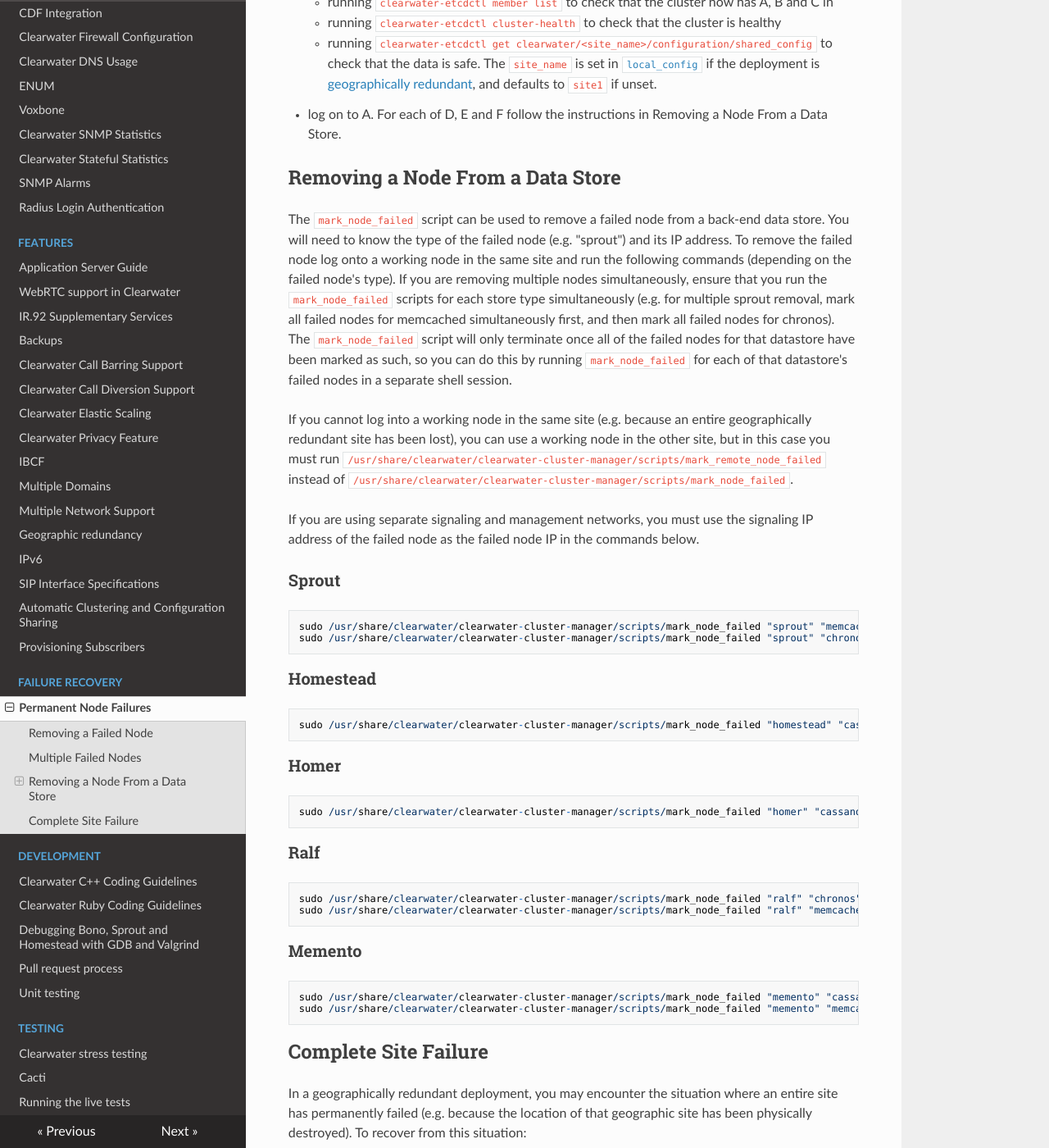
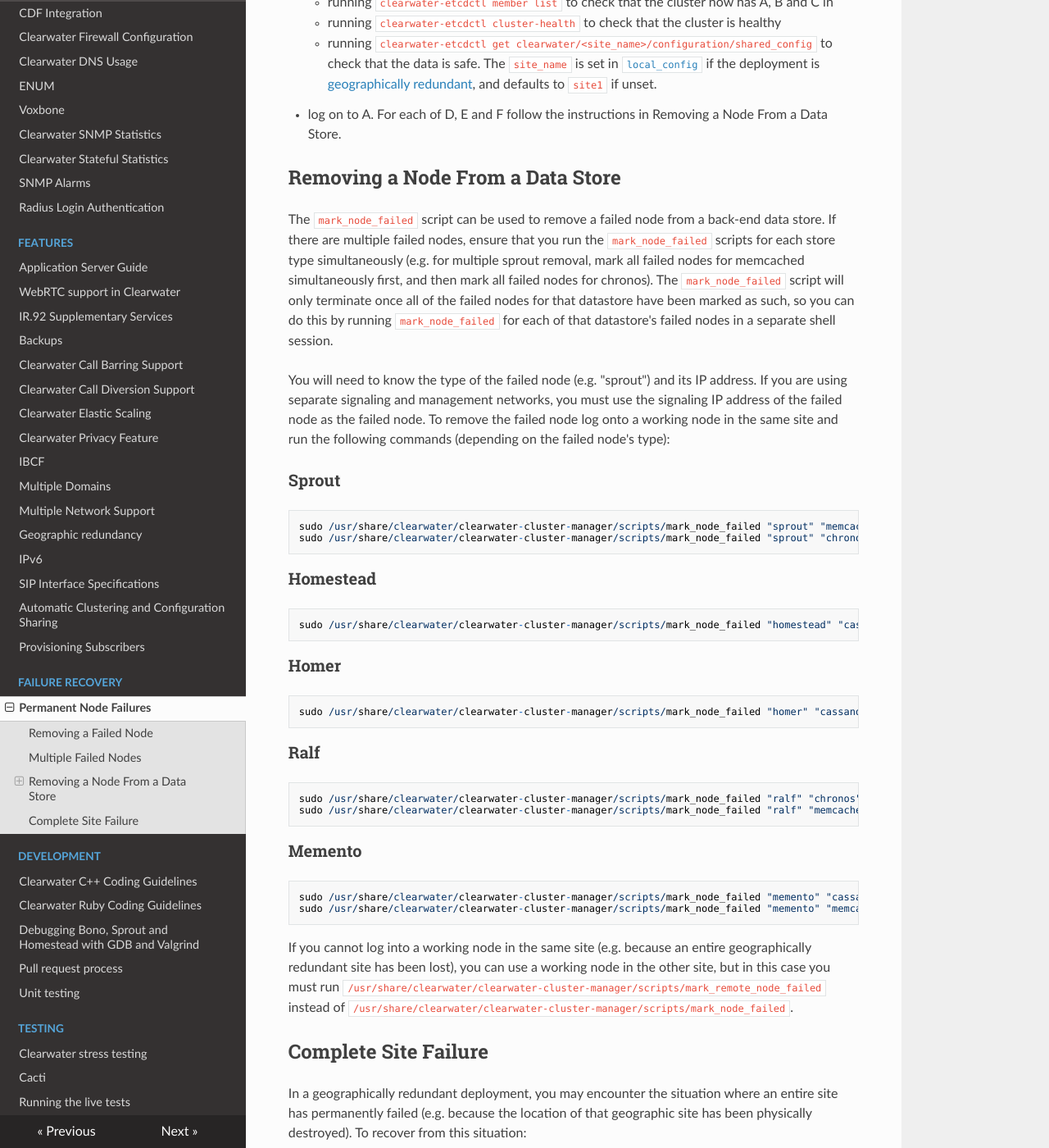
Before and after one commit to Metaswitch/clearwater-readthedocs, an MkDocs documentation site: the page built from docs/Handling_Failed_Nodes.md, in a window 1280 px wide and 1400 px high, scrolled down 1788 px. Shown: the whole window at 82% size. Built offline with MkDocs 1.6.1, drawn with Linux system fonts in a browser that asks for light colours; nearby versions of some CDN libraries; old or Windows-style settings are respelled for this version of MkDocs; part of the change alters nothing that is shown.

Commit message:
tidy up mark_node_failed docs

```diff
--- a/docs/Handling_Failed_Nodes.md
+++ b/docs/Handling_Failed_Nodes.md
@@ -48,14 +48,9 @@ To recover from this state:
 
 ## Removing a Node From a Data Store
 
-The `mark_node_failed` script can be used to remove a failed node from a back-end data store. You will need to know the type of the failed node (e.g. "sprout") and its IP address. To remove the failed node log onto a working node in the same site and run the following commands (depending on the failed node's type). If you are removing multiple nodes simultaneously, ensure that you run the `mark_node_failed` scripts for each store type simultaneously (e.g. for multiple sprout removal, mark all failed nodes for memcached simultaneously first, and then mark all failed nodes for chronos). The `mark_node_failed` script will only terminate once all of the failed nodes for that datastore have been marked as such, so you can do this by running `mark_node_failed` for each of that datastore's failed nodes in a separate shell session.
+The `mark_node_failed` script can be used to remove a failed node from a back-end data store. If there are multiple failed nodes, ensure that you run the `mark_node_failed` scripts for each store type simultaneously (e.g. for multiple sprout removal, mark all failed nodes for memcached simultaneously first, and then mark all failed nodes for chronos). The `mark_node_failed` script will only terminate once all of the failed nodes for that datastore have been marked as such, so you can do this by running `mark_node_failed` for each of that datastore's failed nodes in a separate shell session.
 
-If you cannot log into a working node in the same site (e.g. because an entire geographically
-redundant site has been lost), you can use a working node in the other site, but in this case you
-must run `/usr/share/clearwater/clearwater-cluster-manager/scripts/mark_remote_node_failed` instead
-of `/usr/share/clearwater/clearwater-cluster-manager/scripts/mark_node_failed`.
-
-If you are using separate signaling and management networks, you must use the signaling IP address of the failed node as the failed node IP in the commands below.
+You will need to know the type of the failed node (e.g. "sprout") and its IP address. If you are using separate signaling and management networks, you must use the signaling IP address of the failed node as the failed node. To remove the failed node log onto a working node in the same site and run the following commands (depending on the failed node's type):
 
 ### Sprout
 
@@ -79,6 +74,8 @@ If you are using separate signaling and management networks, you must use the si
 
     sudo /usr/share/clearwater/clearwater-cluster-manager/scripts/mark_node_failed "memento" "cassandra" <failed node IP>
     sudo /usr/share/clearwater/clearwater-cluster-manager/scripts/mark_node_failed "memento" "memcached" <failed node IP>
+
+If you cannot log into a working node in the same site (e.g. because an entire geographically redundant site has been lost), you can use a working node in the other site, but in this case you must run `/usr/share/clearwater/clearwater-cluster-manager/scripts/mark_remote_node_failed` instead of `/usr/share/clearwater/clearwater-cluster-manager/scripts/mark_node_failed`.
 
 ## Complete Site Failure
 
```
